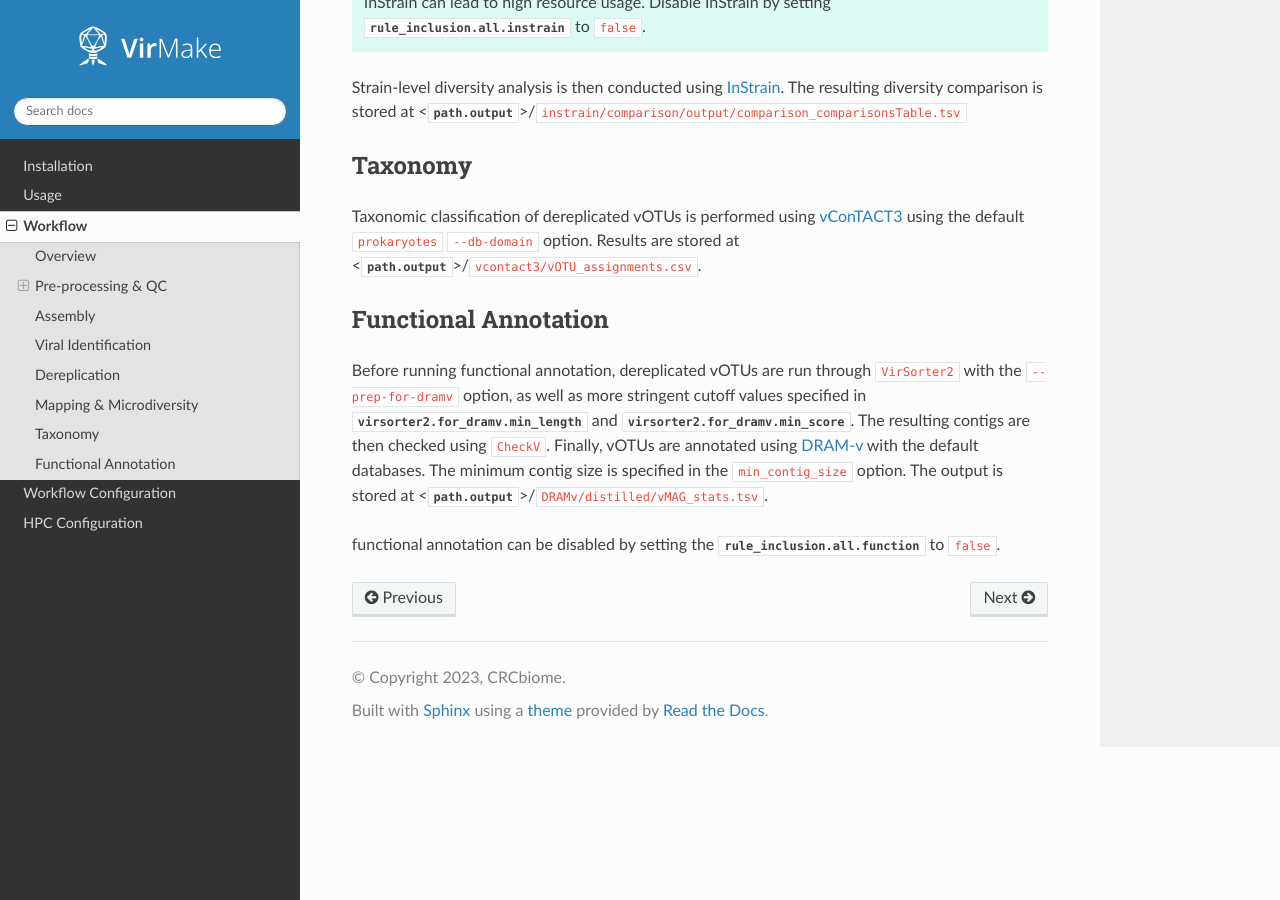
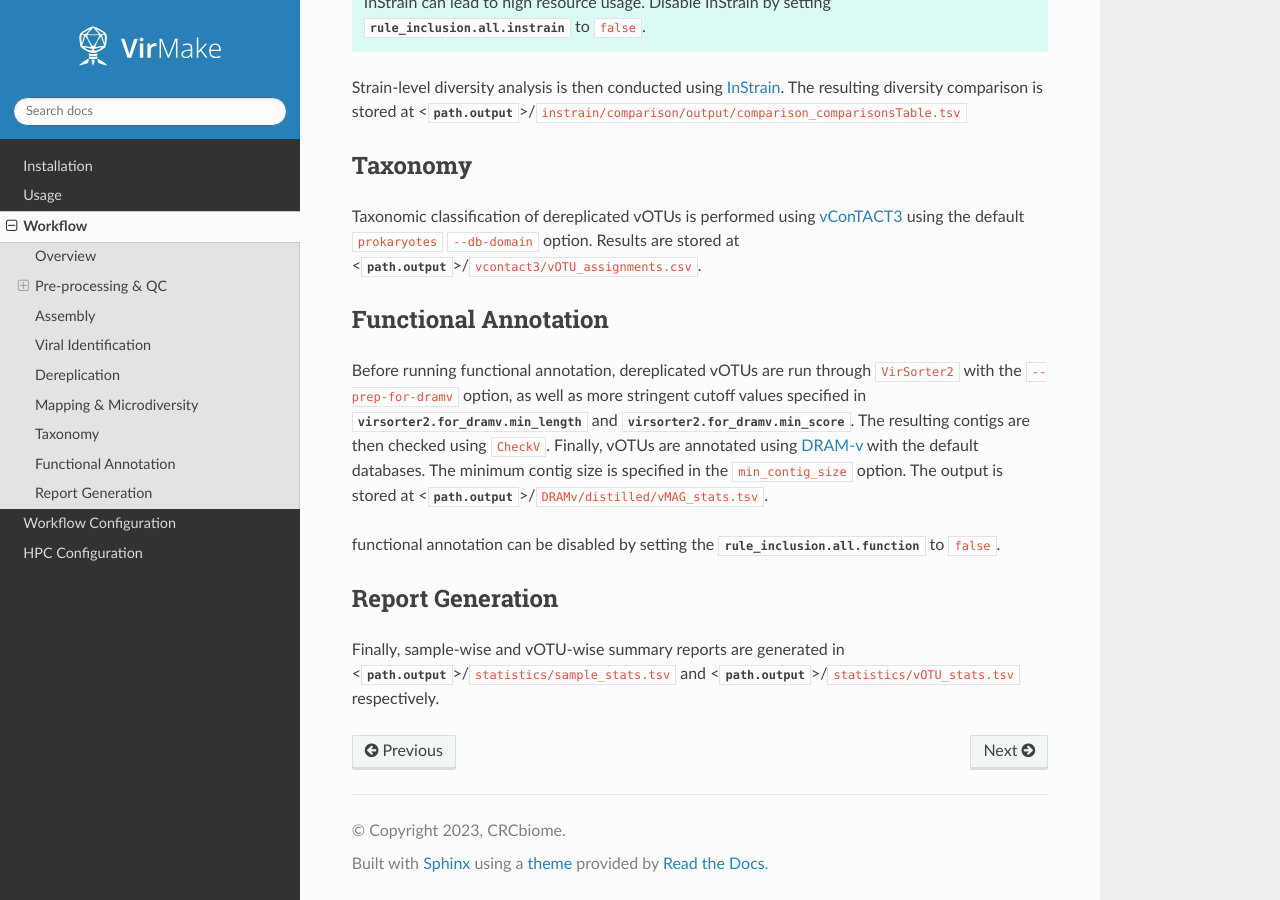
Before and after one commit to Rounge-lab/VirMake, a Sphinx documentation site: the page built from docs/source/workflow.rst, in a window 1280 px wide and 900 px high, scrolled down 3138 px. Built offline with Sphinx 7.4.7 and the Read the Docs theme 3.1.0, drawn with Linux system fonts in a browser that asks for light colours; cross-references to code outside the pages are shown as plain code.

Commit message:
Added report generation

```diff
--- a/docs/source/workflow.rst
+++ b/docs/source/workflow.rst
@@ -172,3 +172,10 @@ output is stored at
 
 functional annotation can be disabled by setting the
 :confval:`rule_inclusion.all.function` to ``false``.
+
+Report Generation
+-----------------
+
+Finally, sample-wise and vOTU-wise summary reports are generated in
+<:confval:`path.output`>/``statistics/sample_stats.tsv`` and
+<:confval:`path.output`>/``statistics/vOTU_stats.tsv`` respectively.
```
